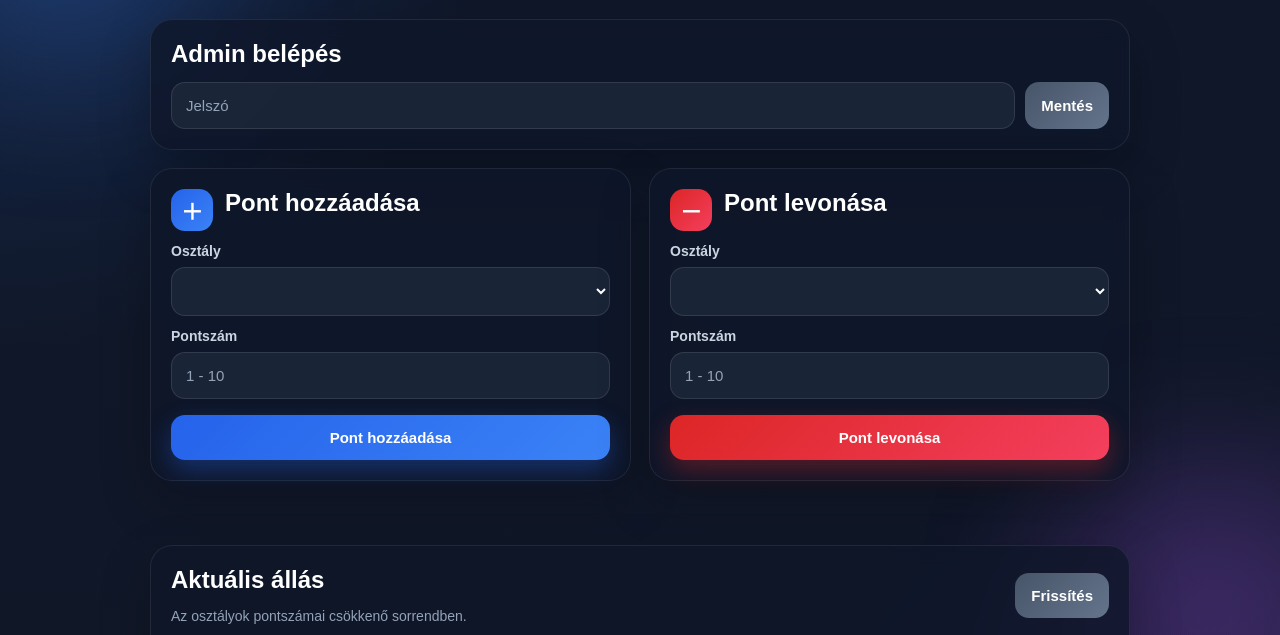
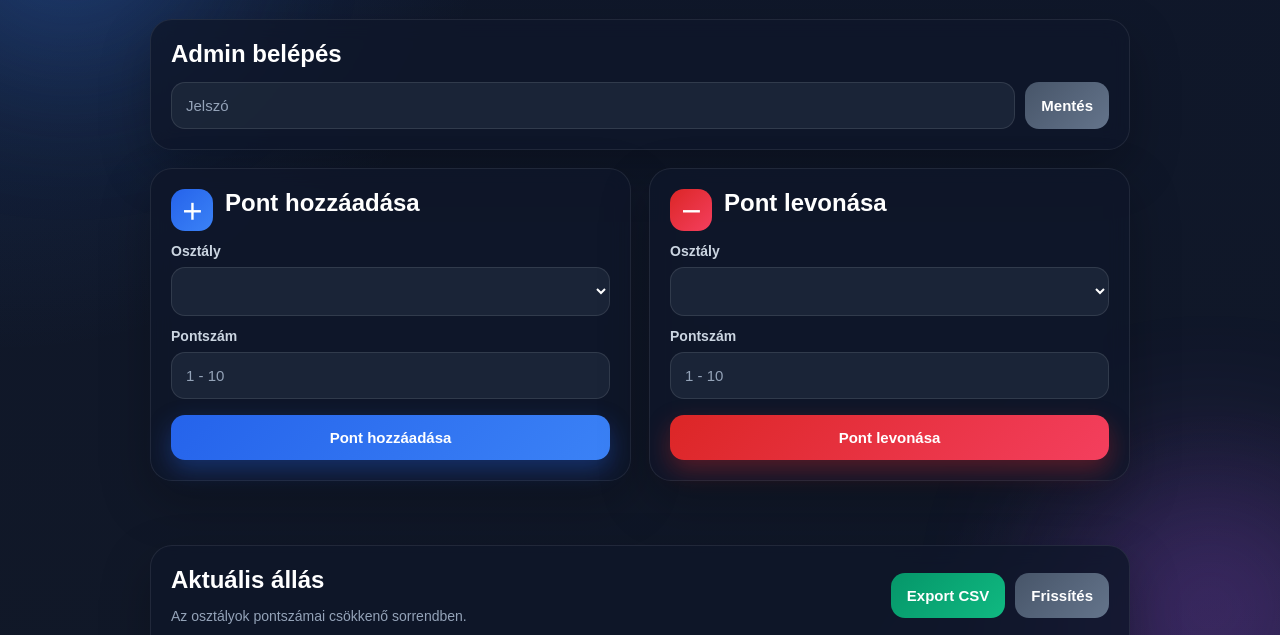
Before and after one commit to SofiBenedek/diaknap-pontozas, a website: page public/index.html in a window 1280 px wide. Shown: the part 142-777 px from the top of the page. Drawn offline with Linux system fonts and the light colour scheme; no server answers.

Commit message:
add csv export

```diff
--- a/public/index.html
+++ b/public/index.html
@@ -67,7 +67,10 @@
           <h2>Aktuális állás</h2>
           <p>Az osztályok pontszámai csökkenő sorrendben.</p>
         </div>
-        <button class="refresh-btn" onclick="refreshAll()">Frissítés</button>
+        <div class="header-buttons">
+          <button class="export-btn" onclick="exportCsv()">Export CSV</button>
+          <button class="refresh-btn" onclick="refreshAll()">Frissítés</button>
+        </div>
       </div>
 
       <div class="table-wrapper">
--- a/public/script.js
+++ b/public/script.js
@@ -210,3 +210,37 @@ document.getElementById("adminPassword").value = getPassword();
 
 loadAllowedClasses();
 refreshAll();
+
+async function exportCsv() {
+  const res = await fetch(`${apiBase}/api/classes`);
+  const data = await res.json();
+
+  if (!data || data.length === 0) {
+    showMessage("Nincs mit exportálni.", true);
+    return;
+  }
+
+  let csvContent = "Osztály,Pont\n";
+
+  data.forEach(item => {
+    csvContent += `${item.class_name},${item.points}\n`;
+  });
+
+  const blob = new Blob([csvContent], { type: "text/csv;charset=utf-8;" });
+  const url = window.URL.createObjectURL(blob);
+
+  const link = document.createElement("a");
+  const now = new Date();
+
+  const fileName = `diaknap-pontok-${now.getFullYear()}-${String(now.getMonth() + 1).padStart(2, "0")}-${String(now.getDate()).padStart(2, "0")}_${String(now.getHours()).padStart(2, "0")}-${String(now.getMinutes()).padStart(2, "0")}.csv`;
+
+  link.href = url;
+  link.setAttribute("download", fileName);
+  document.body.appendChild(link);
+  link.click();
+  document.body.removeChild(link);
+
+  window.URL.revokeObjectURL(url);
+
+  showMessage("CSV export sikeres.");
+}
--- a/public/style.css
+++ b/public/style.css
@@ -358,6 +358,21 @@ tbody td:nth-child(2) {
   border-radius: 16px;
 }
 
+.header-buttons {
+  display: flex;
+  gap: 10px;
+  flex-wrap: wrap;
+}
+
+.export-btn {
+  color: white;
+  background: linear-gradient(135deg, #059669, #10b981);
+}
+
+.export-btn:hover {
+  opacity: 0.92;
+}
+
 @media (max-width: 768px) {
   .history-item {
     align-items: flex-start;
```
